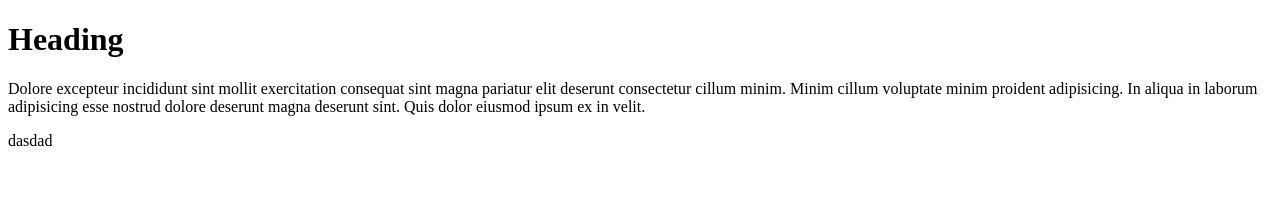
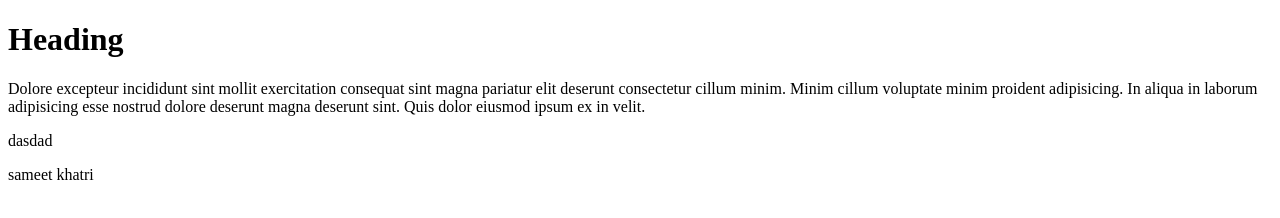
Before and after one commit to khatrinitesh/firstproject, a plain HTML site: page index.html in a window 1280 px wide. Drawn offline with Linux system fonts and the light colour scheme.

Commit message:
nitesh khatri

```diff
--- a/index.html
+++ b/index.html
@@ -8,6 +8,7 @@
 <body>
     <h1>Heading</h1>
     <p>Dolore excepteur incididunt sint mollit exercitation consequat sint magna pariatur elit deserunt consectetur cillum minim. Minim cillum voluptate minim proident adipisicing. In aliqua in laborum adipisicing esse nostrud dolore deserunt magna deserunt sint. Quis dolor eiusmod ipsum ex in velit.</p>dasdad
+    <p>sameet khatri</p>
 
 </body>
 </html>
```
